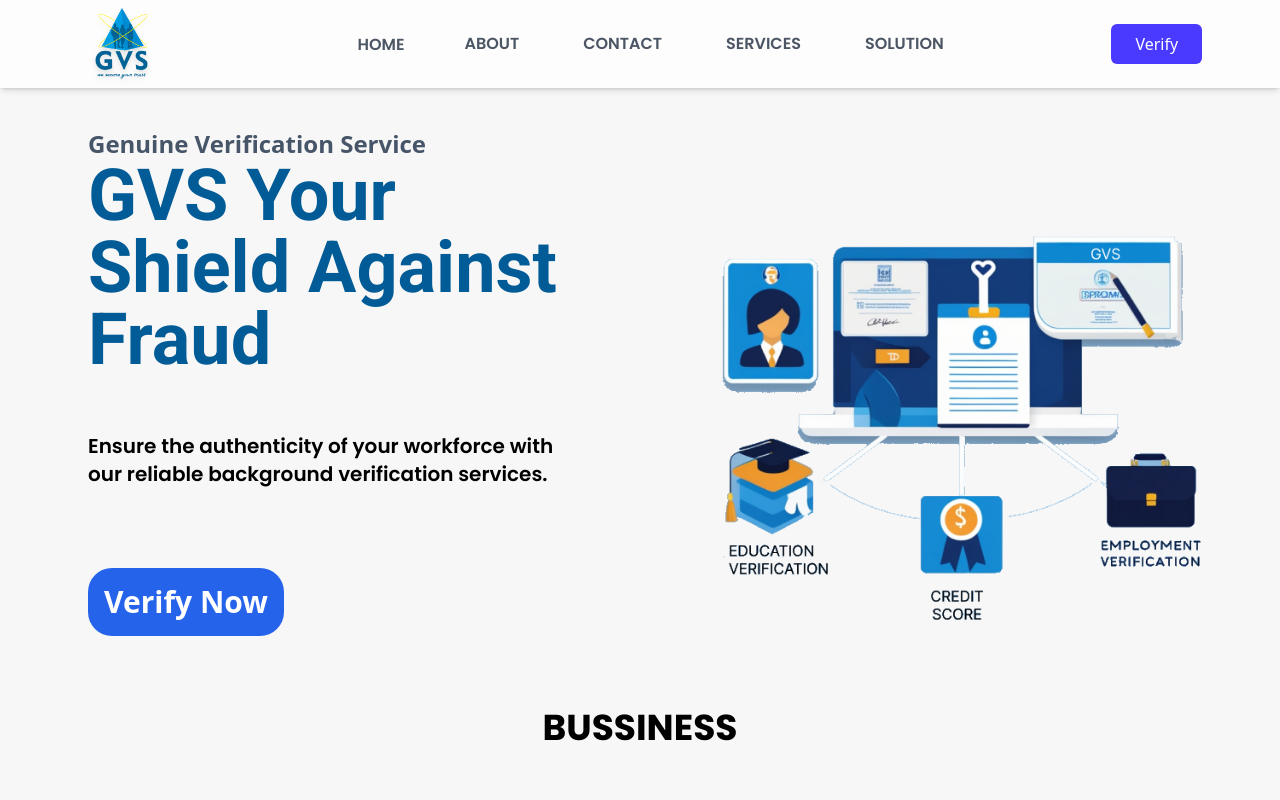
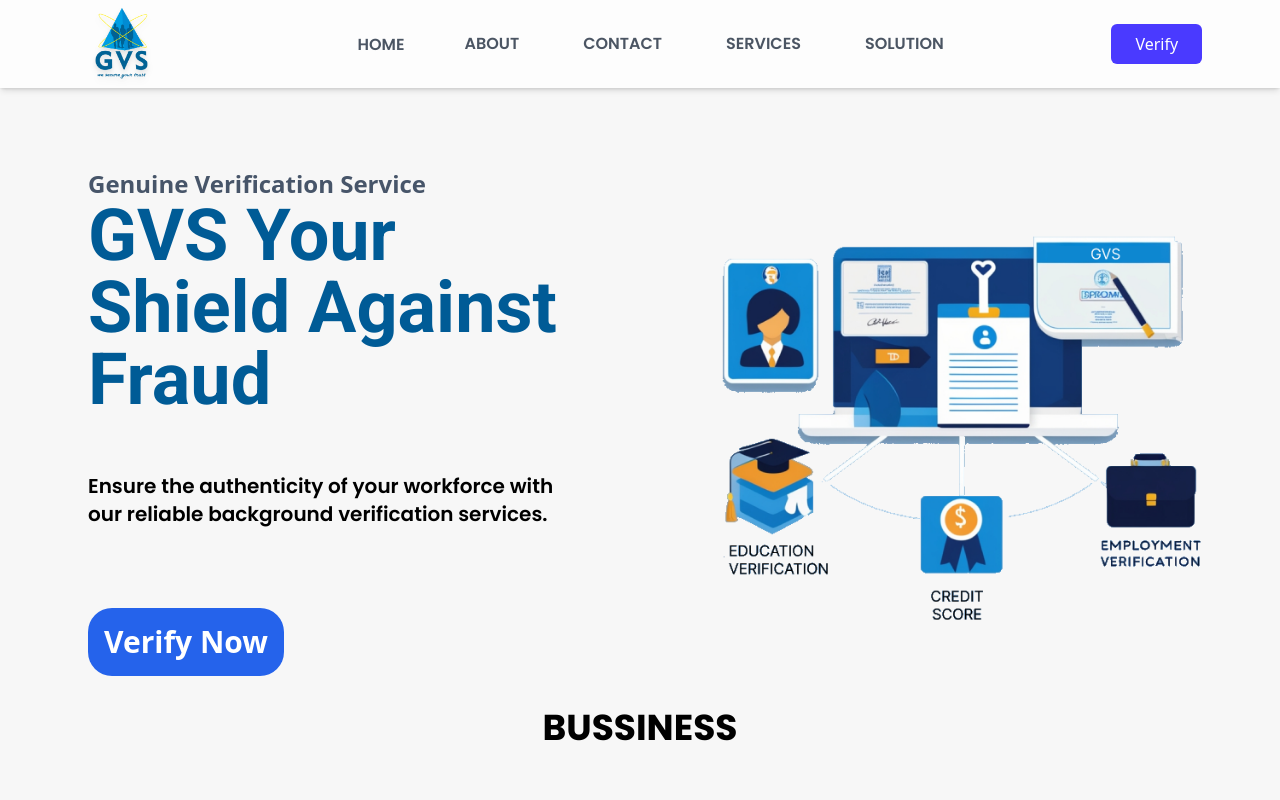
Before and after one commit to ArunShakyaJi/gvs, a React (Vite) app: page / in a window 1280 px wide. Shown: the top 800 px of the page. Built offline with nearby package versions, Linux system fonts and the light colour scheme; a web font is replaced by a local one.

Commit message:
chore: Update Main component with adjusted image layout

```diff
--- a/src/components/Main.jsx
+++ b/src/components/Main.jsx
@@ -13,9 +13,9 @@
   })
   return (
     <div className=' bg-[#f7f7f7] sm:mb-0  ' >
-      <div className='flex flex-col md:flex-row justify-start items-center   sm:mx-6 '>
-        <div className=' w-full md:w-1/2  px-10   lg:px-16  my-10 '>
-        <div className=''>
+      <div className='flex flex-col md:flex-row justify-center items-start sm:mx-6 mt-10 md:mt-0  '>
+        <div className=' w-full md:w-1/2  px-10   lg:px-16   '>
+        <div className=' md:pt-20'>
           <p className='text-slate-600 font-bold text-2xl ' data-aos="fade-up">Genuine Verification Service</p>
         <h1 className='text-5xl md:text-7xl font-[Roboto] font-bold text-[#005b96] pb-4' data-aos="fade-up">GVS Your Shield Against Fraud </h1>
         {/* <h1 className='text-5xl md:text-7xl  pb-4 font-[Roboto] font-bold drop-shadow text-[#005b96]'>Welcome to GVS</h1> */}
@@ -28,12 +28,17 @@
               </button>
               </Link>
         </div>
-        <div className='w-screen md:w-1/2 flex items-start  my-auto ' data-aos="fade-up">
+        <div className='w-screen md:w-1/2 flex-1 items-start  my-auto ' data-aos="fade-up">
           {/* <img className='w-auto md:w-[700px]  h-auto  md:my-0 mb-0' src='./mainImage.png' /> */}
-          <img className='w-auto md:w-[650px] mt-0 ' src='./frame2.png' />
+          <img className='w-full md:w-[650px] mt-0 ' src='./frame2.png' />
         </div>
       </div>
     </div>
+
+
+
+
+
   )
 }
 
```
